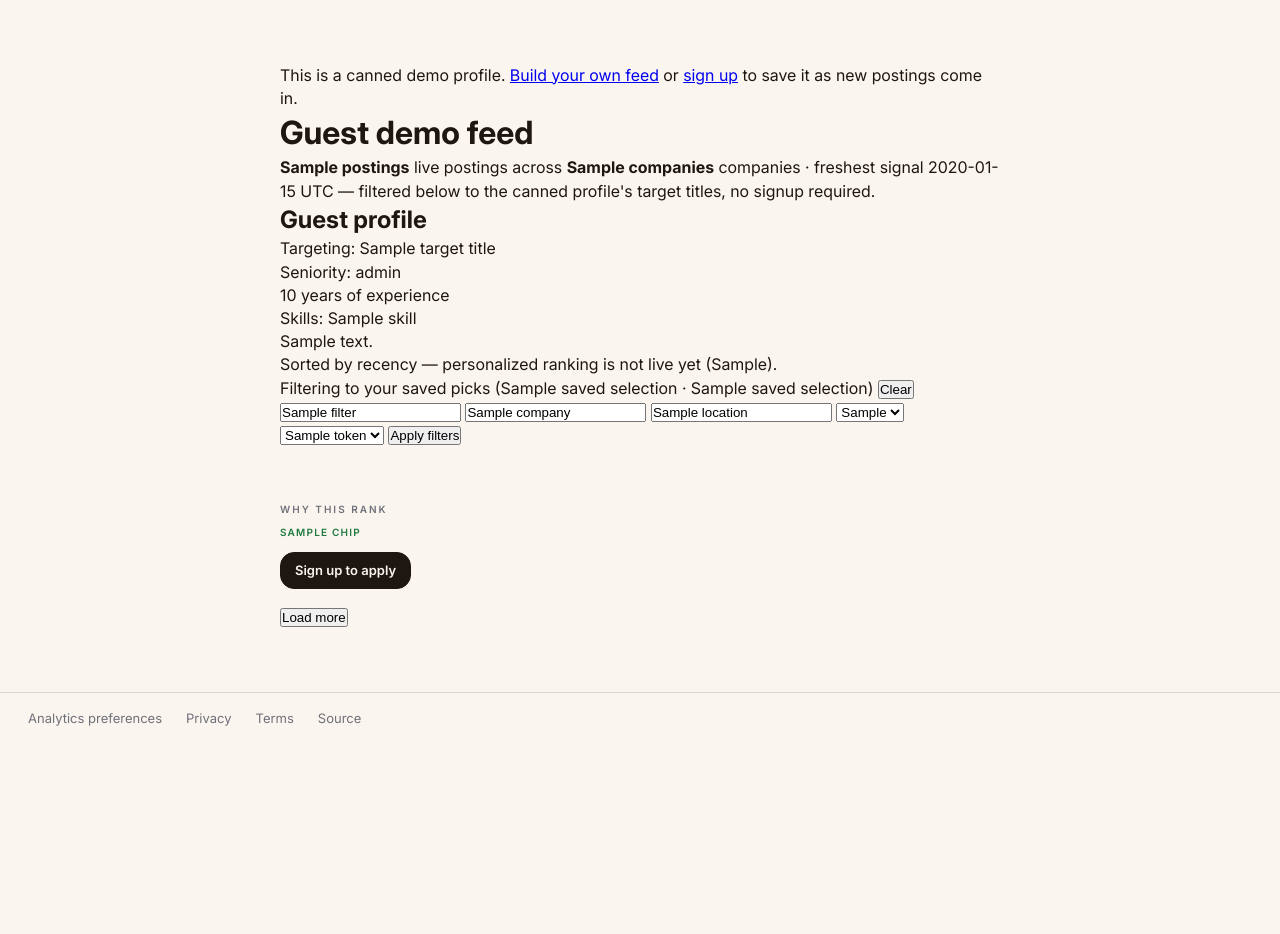
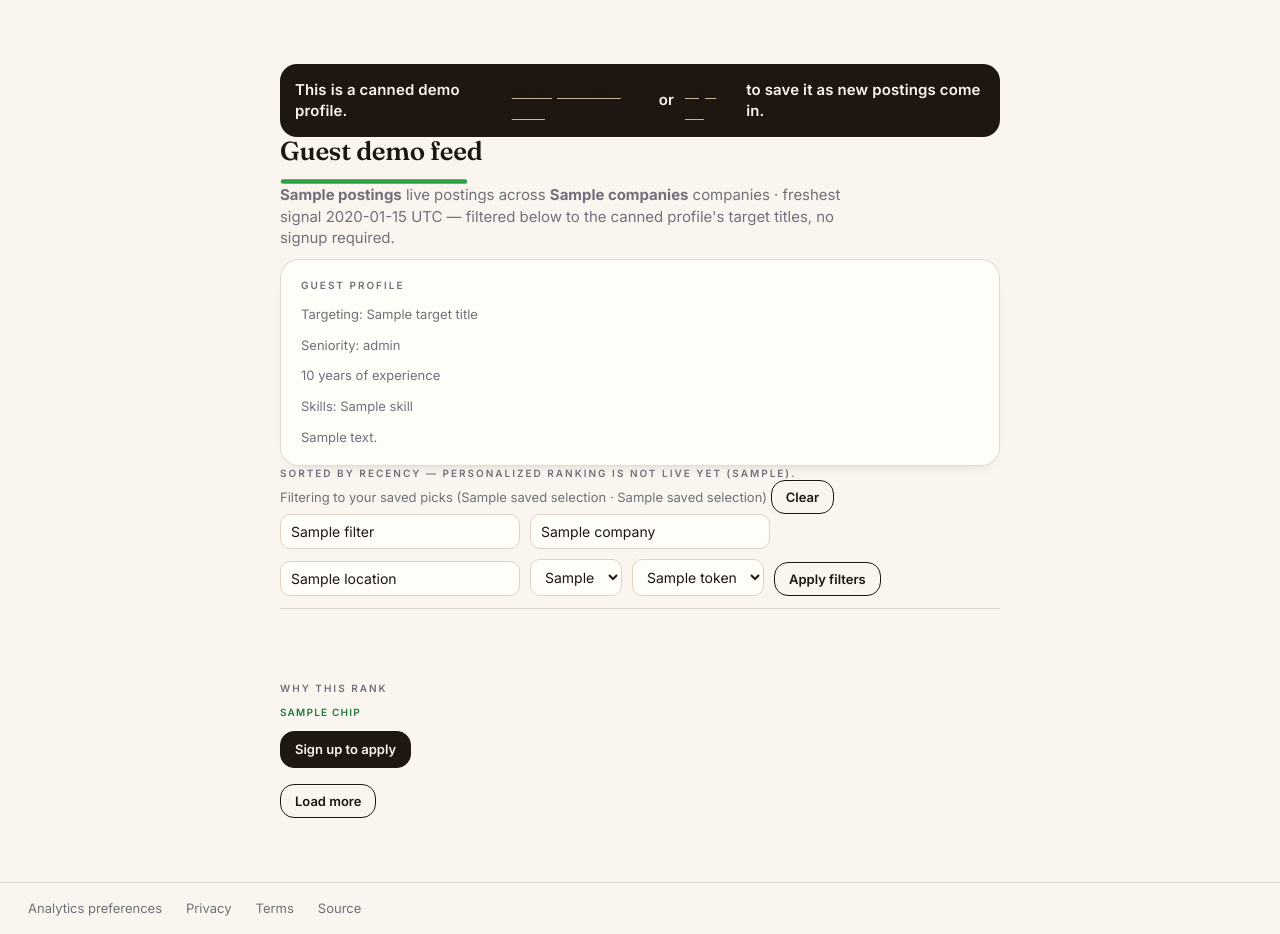
Before and after one commit to Senkichi/jobcannon, a Python web app: template jobcannon/web/templates/demo.html in a window 1280 px wide. Shown: the part 61-995 px from the top of the page. Before the commit the page ends 787 px from the top, so only its background shows below. Run offline with Jinja, Linux system fonts and the light colour scheme; the template is opened without the code that fills it: most values are stand-ins (such as "Sample title", 1, 10 or a date in 2020).

Commit message:
feat: Living Journal restyle — feed pages family

```diff
--- a/jobcannon/web/templates/_corpus_empty.html
+++ b/jobcannon/web/templates/_corpus_empty.html
@@ -5,5 +5,5 @@
    consuming page. This is the "no postings scanned yet at all" state,
    distinct from the zero-match state in _feed_list.html (a populated
    corpus whose filters/selections match nothing). #}
-<h1 class="text-2xl font-semibold mb-3">The corpus is warming up</h1>
-<p class="text-neutral-400">No postings scanned yet. Once the first scan cycle completes, live counts appear here.</p>
+<h1 class="jc-title">The corpus is warming up</h1>
+<p class="jc-lede">No postings scanned yet. Once the first scan cycle completes, live counts appear here.</p>
--- a/jobcannon/web/templates/_feed_list.html
+++ b/jobcannon/web/templates/_feed_list.html
@@ -30,32 +30,32 @@
        (_consent_panel.html / account_delete.html / onboarding_picker.html). #}
     <form method="post" action="{{ clear_selection_url }}"
           hx-post="{{ clear_selection_url }}" hx-target="#feed-content" hx-swap="outerHTML"
-          class="mb-3 flex items-center gap-2 flex-wrap text-sm text-neutral-400"
+          class="jc-note"
           data-saved-selection-indicator>
       <input type="hidden" name="csrf_token" value="{{ csrf_token() }}">
       <span>Filtering to your saved picks ({{ saved_selection.title_label }} &middot; {{ saved_selection.company_label }})</span>
-      <button type="submit" class="underline text-neutral-300 {{ touch_target() }} inline-flex items-center px-1"
+      <button type="submit" class="jc-btn {{ touch_target() }}"
               data-clear-selection>Clear</button>
     </form>
   {% endif %}
-  <form method="get" class="mb-6 grid grid-cols-2 sm:grid-cols-3 gap-2 text-sm" data-feed-filters>
+  <form method="get" class="jc-filterbar" data-feed-filters>
     <input type="text" name="title" value="{{ filters.title }}" placeholder="Title contains"
-           class="bg-neutral-900 border border-neutral-700 rounded px-2 py-1 text-neutral-100 {{ touch_target() }}">
+           class="jc-input {{ touch_target() }}">
     <input type="text" name="company" value="{{ filters.company }}" placeholder="Company"
-           class="bg-neutral-900 border border-neutral-700 rounded px-2 py-1 text-neutral-100 {{ touch_target() }}">
+           class="jc-input {{ touch_target() }}">
     <input type="text" name="location" value="{{ filters.location }}" placeholder="Location contains"
-           class="bg-neutral-900 border border-neutral-700 rounded px-2 py-1 text-neutral-100 {{ touch_target() }}">
-    <select name="workplace_type" class="bg-neutral-900 border border-neutral-700 rounded px-2 py-1 text-neutral-100 {{ touch_target() }}">
+           class="jc-input {{ touch_target() }}">
+    <select name="workplace_type" class="jc-input {{ touch_target() }}">
       {% for wt in workplace_types %}
         <option value="{{ wt }}" {% if wt == filters.workplace_type %}selected{% endif %}>{{ wt }}</option>
       {% endfor %}
     </select>
-    <select name="sort" class="bg-neutral-900 border border-neutral-700 rounded px-2 py-1 text-neutral-100 {{ touch_target() }}">
+    <select name="sort" class="jc-input {{ touch_target() }}">
       {% for token in sort_tokens %}
         <option value="{{ token }}" {% if token == filters.sort %}selected{% endif %}>{{ token }}</option>
       {% endfor %}
     </select>
-    <button type="submit" class="text-sm underline text-neutral-300 {{ touch_target() }} inline-flex items-center px-2">Apply filters</button>
+    <button type="submit" class="jc-btn {{ touch_target() }}">Apply filters</button>
   </form>
 {% endif %}
 {% if entries %}
@@ -70,9 +70,9 @@
      requires a non-empty saved selection by definition), so the indicator
      form above is always on screen too -- this text points at it rather
      than duplicating a second Clear control. #}
-  <p class="text-neutral-400" data-feed-empty data-feed-empty-collision>
+  <p class="jc-empty" data-feed-empty data-feed-empty-collision>
     Your search didn&#39;t match anything within your saved picks ({{ saved_selection.title_label }} &middot; {{ saved_selection.company_label }}). Clear your saved selection above to search your whole feed.
   </p>
 {% else %}
-  <p class="text-neutral-400" data-feed-empty>No postings match your selections yet.</p>
+  <p class="jc-empty" data-feed-empty>No postings match your selections yet.</p>
 {% endif %}
--- a/jobcannon/web/templates/_feed_page.html
+++ b/jobcannon/web/templates/_feed_page.html
@@ -16,14 +16,14 @@
    load_more_url, so /demo renders no button at all — Jinja's default
    Undefined is falsy in an `{% if %}`, the same tolerance `show_actions`
    already relies on below. #}
-<div class="space-y-4" data-feed-list>
+<div class="jc-ledger" data-feed-list>
   {% for entry in entries %}
     {% include "_posting_row.html" %}
   {% endfor %}
 </div>
 {% if load_more_url %}
 <button hx-get="{{ load_more_url }}" hx-target="this" hx-swap="outerHTML"
-        class="text-sm underline text-neutral-300 mt-4 {{ touch_target() }} inline-flex items-center" data-load-more>
+        class="jc-btn {{ touch_target() }}" data-load-more>
   Load more
 </button>
 {% endif %}
--- a/jobcannon/web/templates/demo.html
+++ b/jobcannon/web/templates/demo.html
@@ -17,47 +17,51 @@
    (jobcannon/web/__init__.py's _inject_auth_links) -- so a signed-in
    visitor never sees a redundant "sign up" nudge; "Build your own feed"
    stays visible to everyone regardless. #}
-<p class="text-sm text-neutral-400 mb-4" data-demo-cta>
+<p class="jc-cta" data-demo-cta>
   This is a canned demo profile.
-  <a href="/start" class="underline text-neutral-100 {{ touch_target() }} inline-flex items-center px-1">Build your own feed</a>
+  <a href="/start" class="jc-link {{ touch_target() }}">Build your own feed</a>
   {% if signup_cta_url %}
-    or <a href="{{ signup_cta_url }}" class="underline text-neutral-100 {{ touch_target() }} inline-flex items-center px-1">sign up</a> to save it as new postings come in.
+    or <a href="{{ signup_cta_url }}" class="jc-link {{ touch_target() }}">sign up</a> to save it as new postings come in.
   {% endif %}
 </p>
 {% if stats.postings == 0 %}
   {% include "_corpus_empty.html" %}
 {% elif not profile %}
-  <h1 class="text-2xl font-semibold mb-3">The guest profile isn't seeded yet</h1>
-  <p class="text-neutral-400">This demo renders a canned guest profile against the live corpus. An operator needs to run the guest-seed script before this page has a profile to show.</p>
+  <h1 class="jc-title">The guest profile isn't seeded yet</h1>
+  <svg class="jc-accent-rule" viewBox="0 0 188 5" preserveAspectRatio="none" aria-hidden="true"><line x1="3" y1="2.5" x2="185" y2="2.5"/></svg>
+  <p class="jc-lede">This demo renders a canned guest profile against the live corpus. An operator needs to run the guest-seed script before this page has a profile to show.</p>
 {% else %}
-  <h1 class="text-2xl font-semibold mb-3">Guest demo feed</h1>
-  <p class="text-neutral-400 mb-6">
-    <strong class="text-neutral-100">{{ stats.postings }}</strong> live postings across
-    <strong class="text-neutral-100">{{ stats.companies }}</strong> companies
+  <h1 class="jc-title">Guest demo feed</h1>
+  <svg class="jc-accent-rule" viewBox="0 0 188 5" preserveAspectRatio="none" aria-hidden="true"><line x1="3" y1="2.5" x2="185" y2="2.5"/></svg>
+  <p class="jc-lede">
+    <strong>{{ stats.postings }}</strong> live postings across
+    <strong>{{ stats.companies }}</strong> companies
     {%- if stats.freshest_last_seen %} · freshest signal {{ stats.freshest_last_seen.strftime("%Y-%m-%d %H:%M") }} UTC{% endif %}
     — filtered below to the canned profile's target titles, no signup required.
   </p>
 
-  <div class="border border-neutral-800 rounded-lg p-4 mb-8 space-y-1" data-profile-card>
-    <h2 class="text-lg font-medium text-neutral-100">Guest profile</h2>
+  <div class="jc-panel" data-profile-card>
+    <div class="jc-stack">
+      <h2 class="lj-label">Guest profile</h2>
       {% if profile.target_titles %}
-      <p class="text-sm text-neutral-400">Targeting: {{ profile.target_titles | join(", ") }}</p>
+        <p class="jc-note">Targeting: {{ profile.target_titles | join(", ") }}</p>
       {% endif %}
       {% if profile.seniority_level %}
-      <p class="text-sm text-neutral-400">Seniority: {{ profile.seniority_level }}</p>
+        <p class="jc-note">Seniority: {{ profile.seniority_level }}</p>
       {% endif %}
       {% if profile.years_of_experience %}
-      <p class="text-sm text-neutral-400">{{ profile.years_of_experience }} years of experience</p>
+        <p class="jc-note">{{ profile.years_of_experience }} years of experience</p>
       {% endif %}
       {% if profile.skills %}
-      <p class="text-sm text-neutral-400">Skills: {{ profile.skills | join(", ") }}</p>
+        <p class="jc-note">Skills: {{ profile.skills | join(", ") }}</p>
       {% endif %}
       {% if profile.experience_summary %}
-      <p class="text-sm text-neutral-400">{{ profile.experience_summary }}</p>
+        <p class="jc-note">{{ profile.experience_summary }}</p>
       {% endif %}
     </div>
+  </div>
 
-  <p class="text-sm text-neutral-500 mb-4" data-ordering-label>
+  <p class="lj-label" data-ordering-label>
     {% if ordering.personalized %}
       Ranked by {{ ordering.ranker_version }}.
     {% else %}
```
Also changed, not shown: docs/superpowers/plans/lj-gap-notes.md (+23 -0 lines), jobcannon/web/templates/feed.html (+7 -5 lines), jobcannon/web/templates/preview.html (+10 -9 lines). Lines whose indentation alone changed are shown as unchanged.
